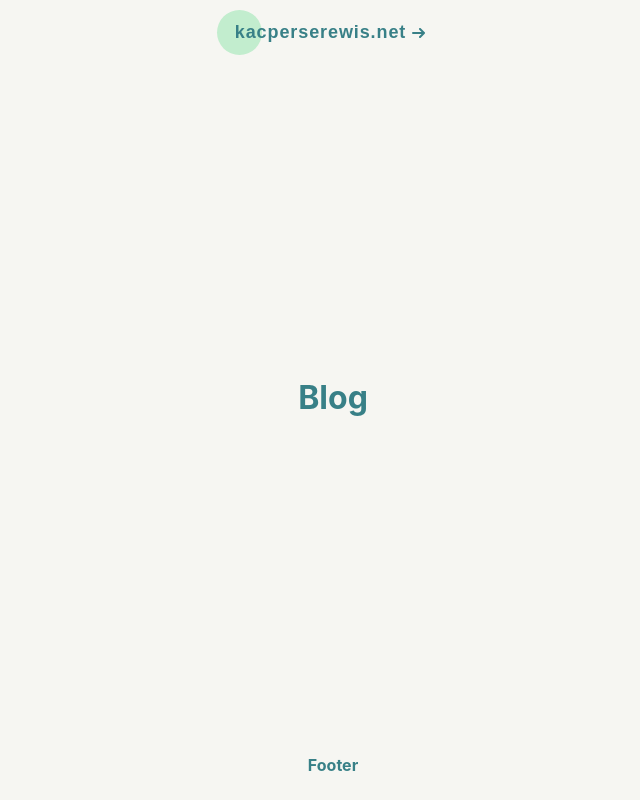
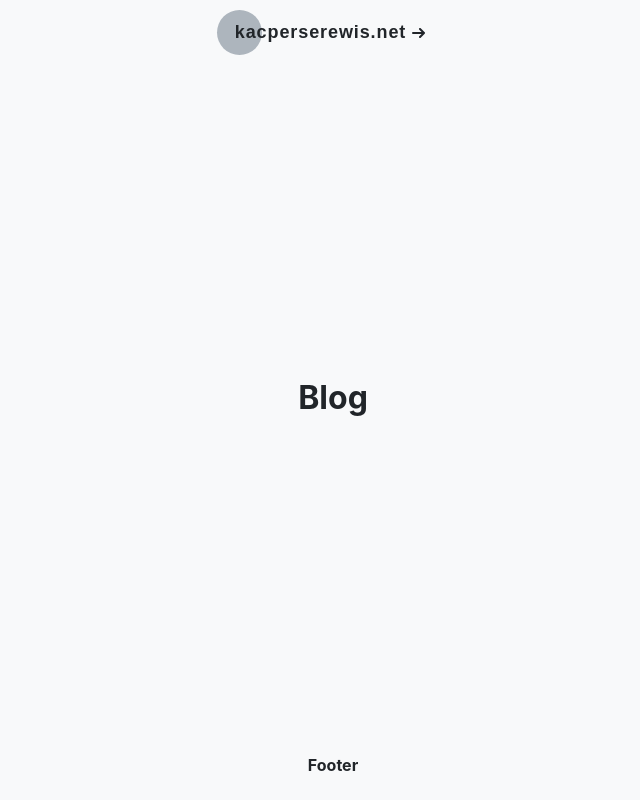
Before and after one commit to K4CZP3R/nextjs-kacperserewis-net, a Next.js app: page /blog in a window 1280 px wide. Shown: the whole page, without its empty margins (307-947 px from the left). Built offline with nearby package versions, Linux system fonts and the light colour scheme.

Commit message:
update colors

```diff
--- a/components/card/card.module.css
+++ b/components/card/card.module.css
@@ -1,6 +1,4 @@
 .card {
-    --card-bg: #f6f6f2;
-    --card-fg: #388087;
     color: var(--card-fg);
     background-color: var(--card-bg);
     border: 2px solid var(--card-fg);
--- a/pages/index.tsx
+++ b/pages/index.tsx
@@ -1,6 +1,5 @@
 import React, { Suspense } from "react";
 
-import Link from "next/link";
 import dynamic from "next/dynamic";
 import styles from "../styles/Index.module.css";
 import { IndexPageQlRepository } from "../repo/index-page-ql.repository";
@@ -24,7 +23,7 @@ export default function Index({
   socials: ISocial[];
 }) {
   const [blobProps, setBlobProps] = React.useState({
-    blobColor: 0xc2edce,
+    blobColor: 0xadb5bd,
     blobColorEmission: 0.5,
     blobSpeed: 0.001,
     blobSpikeness: 1.25,
--- a/styles/globals.css
+++ b/styles/globals.css
@@ -1,13 +1,11 @@
 :root {
-  --button-bg: #c2edce;
-  --button-fg: #388087;
+  --text-color: #212529;
+  --background-color: #f8f9fa;
+  --button-bg: #adb5bd;
 
-  --card-bg: #f6f6f2;
-  --card-fg: #388087;
-
-  --text-color: #388087;
-  --background-color: #f6f6f2;
-
+  --card-fg: var(--text-color);
+  --button-fg: var(--text-color);
+  --card-bg: var(--background-color);
   --blob-color: var(--button-bg);
 }
 
```
